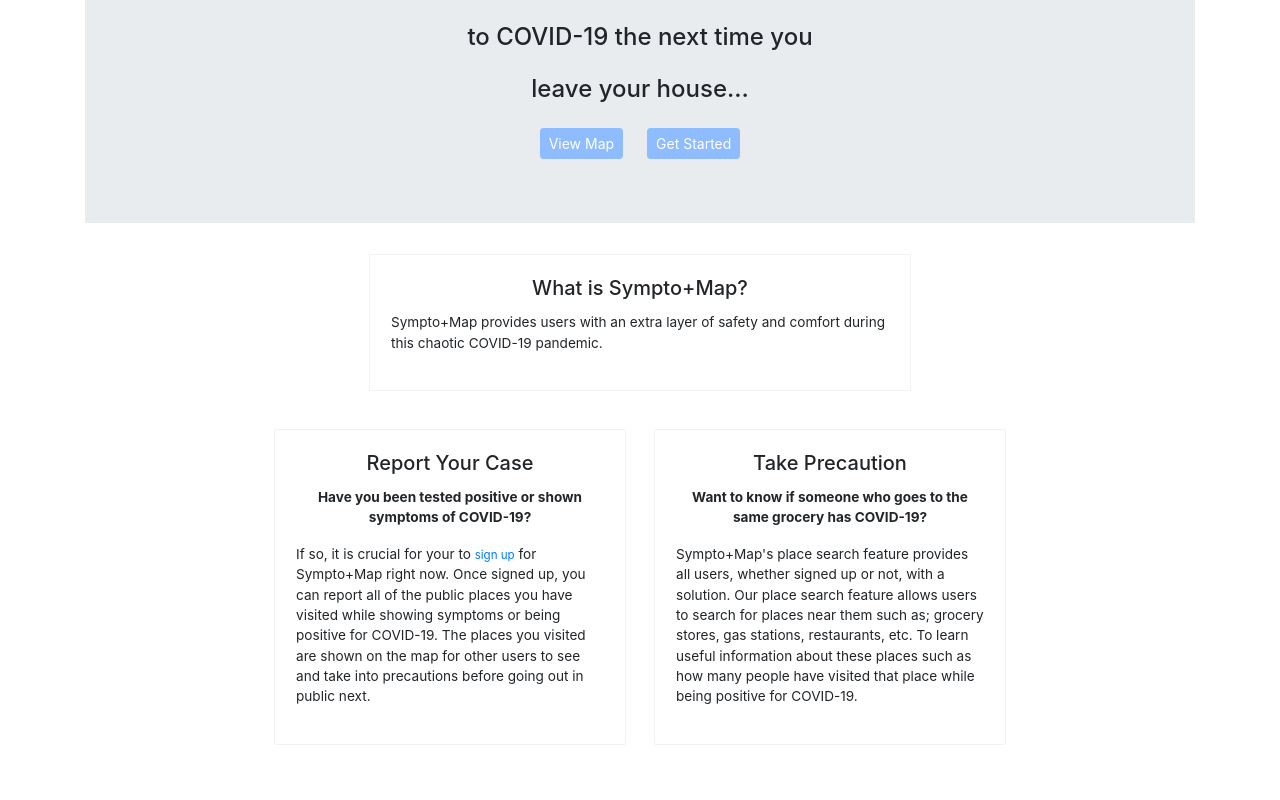
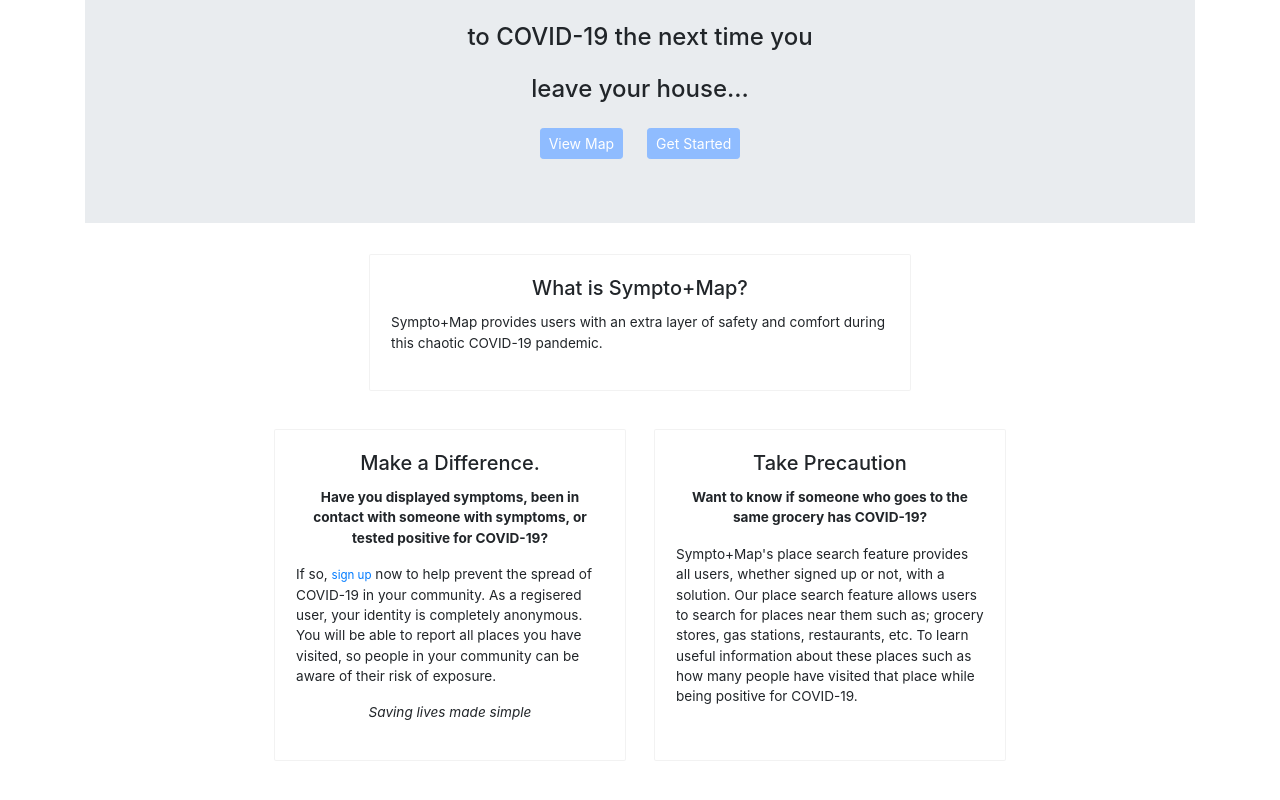
Before and after one commit to mitchellpottratz/find-covid, a React (Create React App) app in the folder frontend/: page / in a window 1280 px wide. Shown: the part 320-1120 px from the top of the page. Built offline with nearby package versions, Linux system fonts and the light colour scheme; no server answers; what google-maps-react would draw is missing.

Commit message:
updated content on make a difference card

```diff
--- a/frontend/src/components/home/HomeContainer.js
+++ b/frontend/src/components/home/HomeContainer.js
@@ -53,18 +53,21 @@ class HomeContainer extends React.Component {
           <Col lg={4} md={5} sm={12} className="mt-3">
             <Card className="h-100">
               <Card.Body>
-                <Card.Title className="text-center">Report Your Case</Card.Title>
+                <Card.Title className="text-center">Make a Difference.</Card.Title>
                 <p class="text-center">
                   <strong>
-                    Have you been tested positive or shown symptoms of COVID-19?
+                    Have you displayed symptoms, been in contact with someone with symptoms, or
+                    tested positive for COVID-19?
                   </strong>
                 </p>
                 <p>
-                  If so, it is crucial for your to <Link to="/register">sign up</Link> for Sympto+Map
-                  right now. Once signed up, you can report all of the public places you have visited
-                  while showing symptoms or being positive for COVID-19. The places you visited are
-                  shown on the map for other users to see and take into precautions before going out
-                  in public next.
+                  If so, <Link to="/register">sign up</Link> now to help prevent the spread of COVID-19 in
+                  your community. As a regisered user, your identity is completely anonymous. You will be
+                  able to report all places you have visited, so people in your community can be aware
+                  of their risk of exposure.
+                </p>
+                <p class="font-italic text-center">
+                  Saving lives made simple
                 </p>
               </Card.Body>
             </Card>
```
